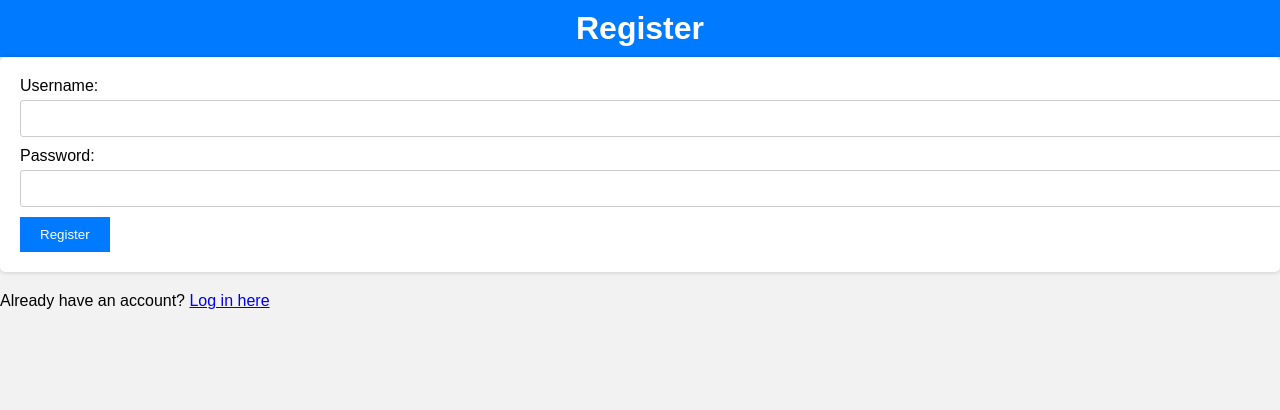
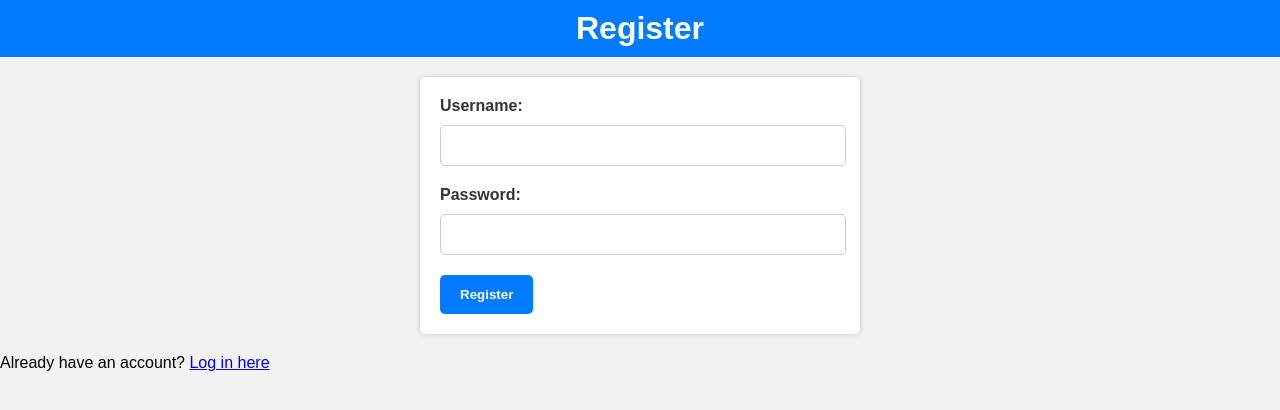
Before and after one commit to siddhant7701/Flask-Todo-list, a Flask app: page /register in a window 1280 px wide. Shown: the top 410 px of the page. Run offline with Flask 3, Linux system fonts and the light colour scheme.

Commit message:
Update styles.css

```diff
--- a/static/styles.css
+++ b/static/styles.css
@@ -25,7 +25,19 @@ form {
     border-radius: 5px;
     padding: 20px;
     box-shadow: 0px 0px 5px rgba(0, 0, 0, 0.2);
-    margin-bottom: 20px;
+    margin: 20px auto;
+    max-width: 400px;
+}
+
+input[type="submit"] {
+    background-color: #007bff;
+    color: #fff;
+    padding: 12px 20px;
+    border: none;
+    border-radius: 5px;
+    cursor: pointer;
+    font-weight: bold;
+    transition: background-color 0.3s;
 }
 
 label {
@@ -33,9 +45,165 @@ label {
     margin-bottom: 5px;
 }
 
+
+/* Login Form Styles */
+
+.login {
+    background-color: #fff;
+    border-radius: 5px;
+    padding: 20px;
+    box-shadow: 0px 0px 5px rgba(0, 0, 0, 0.2);
+    margin: 20px auto;
+    max-width: 400px;
+}
+
+.login h1 {
+    background-color: #007bff;
+    color: #fff;
+    padding: 10px;
+    text-align: center;
+    margin: 0;
+    border-radius: 20px;
+}
+
+.login label {
+    display: block;
+    margin-bottom: 10px;
+    font-weight: bold;
+    color: #333;
+}
+
+.login input[type="text"],
+.login input[type="password"] {
+    width: 95%;
+    padding: 12px;
+    margin-bottom: 20px;
+    border: 1px solid #ccc;
+    border-radius: 5px;
+}
+
+.login input[type="submit"] {
+    background-color: #007bff;
+    color: #fff;
+    padding: 12px 20px;
+    border: none;
+    border-radius: 5px;
+    cursor: pointer;
+    font-weight: bold;
+    transition: background-color 0.3s;
+}
+
+.login input[type="submit"]:hover {
+    background-color: #0056b3;
+}
+
+
+/* Register Form Styles */
+
+.register {
+    background-color: #fff;
+    border-radius: 5px;
+    padding: 20px;
+    box-shadow: 0px 0px 5px rgba(0, 0, 0, 0.2);
+    margin: 20px auto;
+    max-width: 400px;
+}
+
+.register h1 {
+    background-color: #007bff;
+    color: #fff;
+    padding: 10px;
+    text-align: center;
+    margin: 0;
+    border-radius: 20px;
+}
+
+.register label {
+    display: block;
+    margin-bottom: 10px;
+    font-weight: bold;
+    color: #333;
+}
+
+.register input[type="text"],
+.register input[type="password"] {
+    width: 95%;
+    padding: 12px;
+    margin-bottom: 20px;
+    border: 1px solid #ccc;
+    border-radius: 5px;
+}
+
+.register input[type="submit"] {
+    background-color: #007bff;
+    color: #fff;
+    padding: 12px 20px;
+    border: none;
+    border-radius: 5px;
+    cursor: pointer;
+    font-weight: bold;
+    transition: background-color 0.3s;
+}
+
+.register input[type="submit"]:hover {
+    background-color: #0056b3;
+}
+
+
+/* Tasks Form Styles */
+
+.tasks {
+    background-color: #fff;
+    border-radius: 5px;
+    padding: 20px;
+    box-shadow: 0px 0px 5px rgba(0, 0, 0, 0.2);
+    margin: 20px auto;
+    max-width: 600px;
+}
+
+.tasks h2 {
+    background-color: #007bff;
+    color: #fff;
+    padding: 10px;
+    text-align: center;
+    margin: 0;
+    border-radius: 20px;
+}
+
+.tasks label {
+    display: block;
+    margin-bottom: 10px;
+    font-weight: bold;
+    color: #333;
+}
+
+.tasks input[type="text"],
+.tasks input[type="password"] {
+    width: 95%;
+    padding: 12px;
+    margin-bottom: 20px;
+    border: 1px solid #ccc;
+    border-radius: 5px;
+}
+
+.tasks input[type="submit"] {
+    background-color: #007bff;
+    color: #fff;
+    padding: 12px 20px;
+    border: none;
+    border-radius: 5px;
+    cursor: pointer;
+    font-weight: bold;
+    transition: background-color 0.3s;
+}
+
+.tasks input[type="submit"]:hover {
+    background-color: #0056b3;
+}
+
 input[type="text"],
 input[type="password"] {
-    width: 100%;
+    width: 95%;
     padding: 10px;
     margin-bottom: 10px;
     border: 1px solid #ccc;
```
